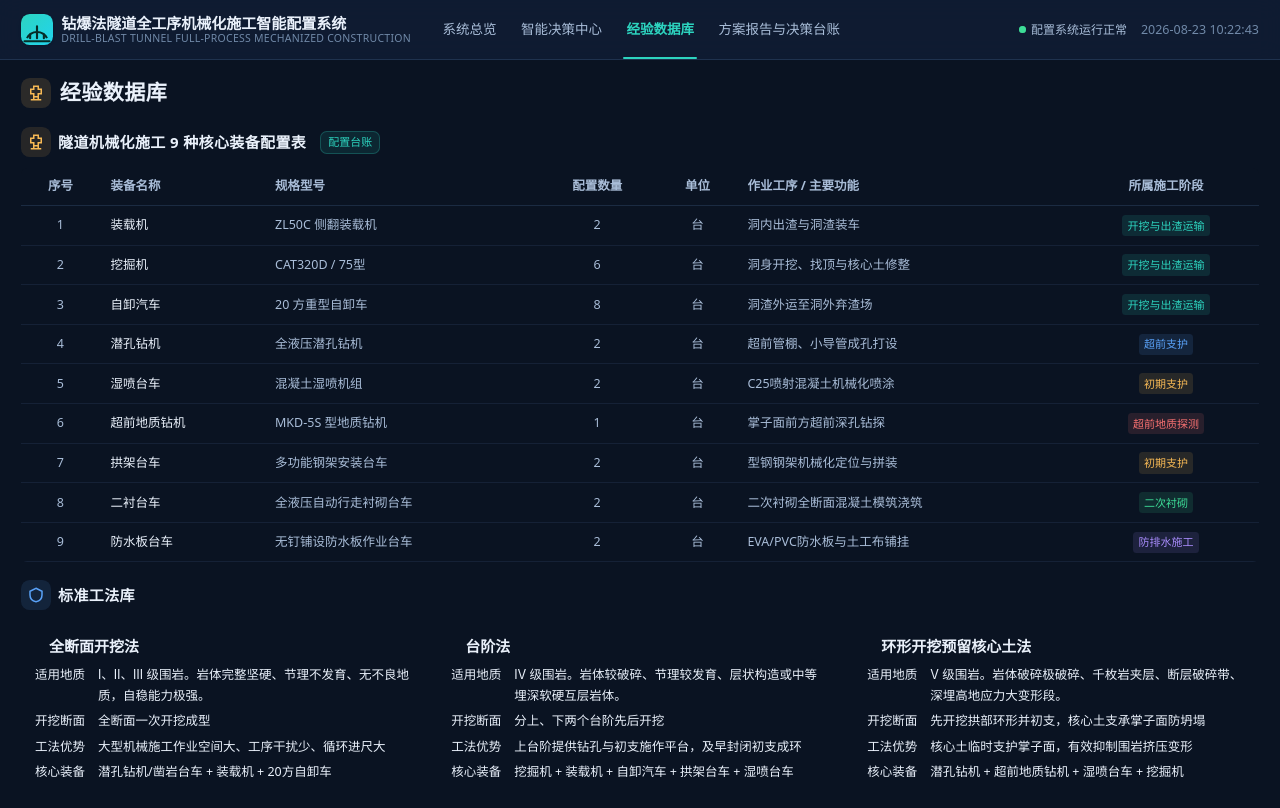
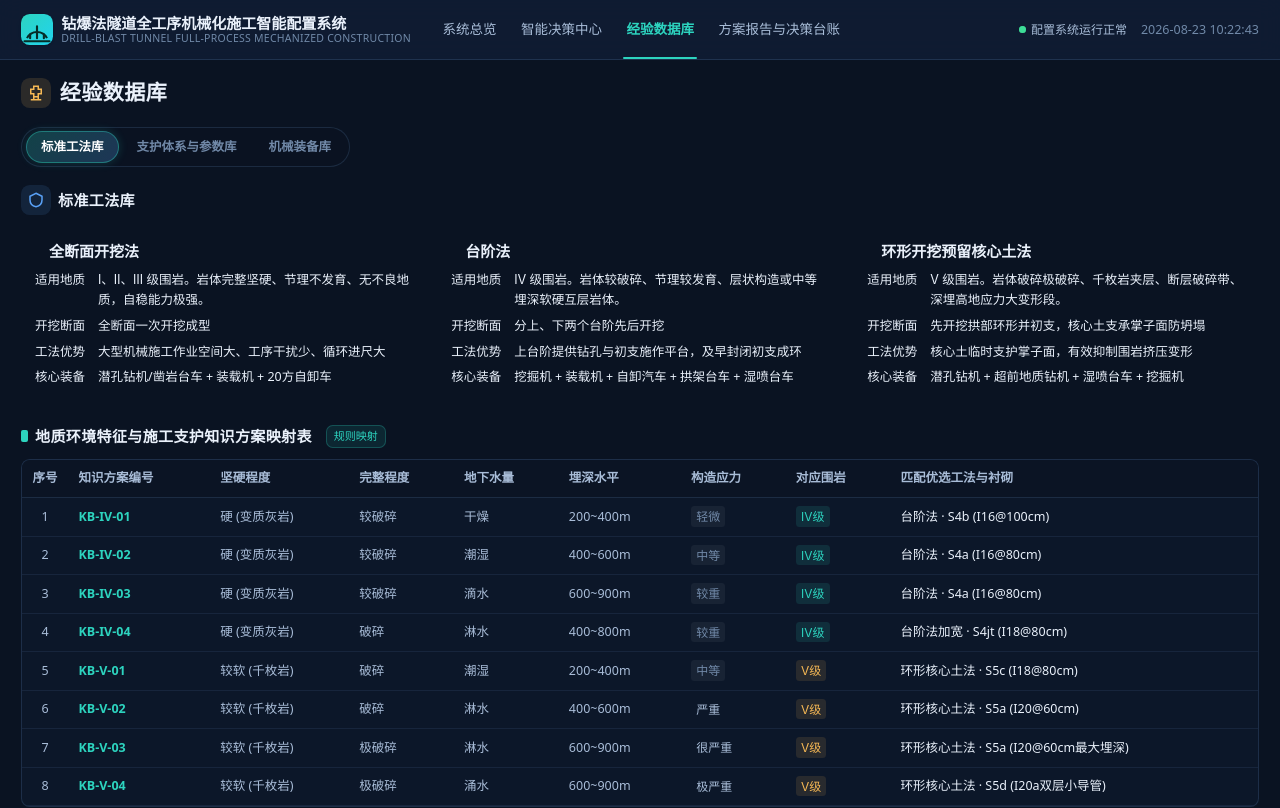
Before and after one commit to bestxu666/-, a Next.js app: page /knowledge in a window 1280 px wide. Shown: the top 808 px of the page. Built offline with nearby package versions, Linux system fonts and the light colour scheme.

Commit message:
feat(knowledge): 经验数据库新增二级胶囊 Tab 切换
Coze-Commit-Type: user
Coze-User-ID: 1923494377703431
Coze-Conversation-ID: 12500971

```diff
--- a/src/app/knowledge/page.tsx
+++ b/src/app/knowledge/page.tsx
@@ -1,9 +1,6 @@
 import { fetchKnowledge } from '@/lib/api';
 import { TopBar } from '@/components/overview/top-bar';
-import { EquipmentTable } from '@/components/knowledge/equipment-table';
-import { MethodLibrary } from '@/components/knowledge/method-library';
-import { MappingTable } from '@/components/knowledge/mapping-table';
-import { SchemeLibrary } from '@/components/knowledge/scheme-library';
+import { ExperienceTabs } from '@/components/knowledge/experience-tabs';
 
 export const dynamic = 'force-dynamic';
 
@@ -32,12 +29,7 @@ export default async function KnowledgePage() {
           </div>
         </div>
 
-        <div className="space-y-5">
-          <EquipmentTable title={data.equipmentTitle} tag="配置台账" data={data.equipment} />
-          <MethodLibrary title={data.methodTitle} data={data.methods} />
-          <MappingTable title={data.mappingTitle} tag="规则映射" data={data.mappings} />
-          <SchemeLibrary title={data.schemeTitle} data={data.schemes} />
-        </div>
+        <ExperienceTabs data={data} />
       </main>
     </div>
   );
--- /dev/null
+++ b/src/components/knowledge/experience-tabs.tsx
@@ -0,0 +1,52 @@
+"use client";
+
+import { useState } from "react";
+import type { KnowledgeData } from "@/lib/types";
+import { EquipmentTable } from "./equipment-table";
+import { MethodLibrary } from "./method-library";
+import { MappingTable } from "./mapping-table";
+import { SchemeLibrary } from "./scheme-library";
+
+type SubTab = "methods" | "support" | "equipment";
+
+const TABS: { key: SubTab; label: string }[] = [
+  { key: "methods", label: "标准工法库" },
+  { key: "support", label: "支护体系与参数库" },
+  { key: "equipment", label: "机械装备库" },
+];
+
+export function ExperienceTabs({ data }: { data: KnowledgeData }) {
+  const [active, setActive] = useState<SubTab>("methods");
+
+  return (
+    <div>
+      {/* 二级胶囊切换条（复用决策中心已有的 mode-capsule-switch / mc-item 样式） */}
+      <div className="mode-capsule-switch mb-5">
+        {TABS.map((t) => (
+          <div
+            key={t.key}
+            className={`mc-item ${active === t.key ? "active" : ""}`}
+            onClick={() => setActive(t.key)}
+          >
+            {t.label}
+          </div>
+        ))}
+      </div>
+
+      <div className="space-y-5">
+        {active === "methods" && (
+          <>
+            <MethodLibrary title={data.methodTitle} data={data.methods} />
+            <MappingTable title={data.mappingTitle} tag="规则映射" data={data.mappings} />
+          </>
+        )}
+        {active === "support" && (
+          <SchemeLibrary title={data.schemeTitle} data={data.schemes} />
+        )}
+        {active === "equipment" && (
+          <EquipmentTable title={data.equipmentTitle} tag="配置台账" data={data.equipment} />
+        )}
+      </div>
+    </div>
+  );
+}
```
